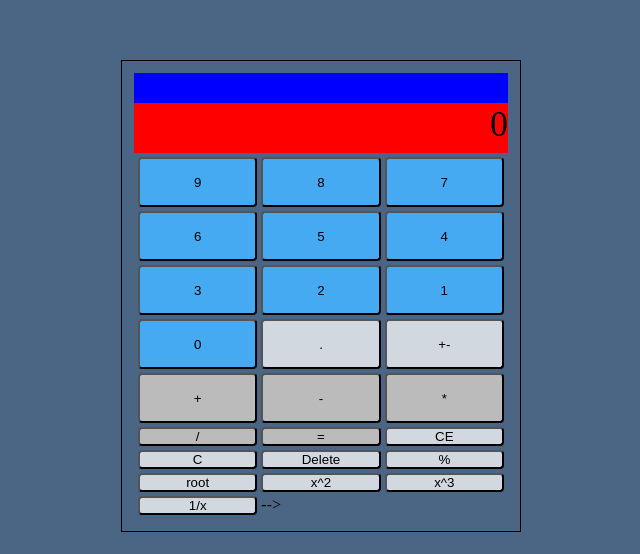
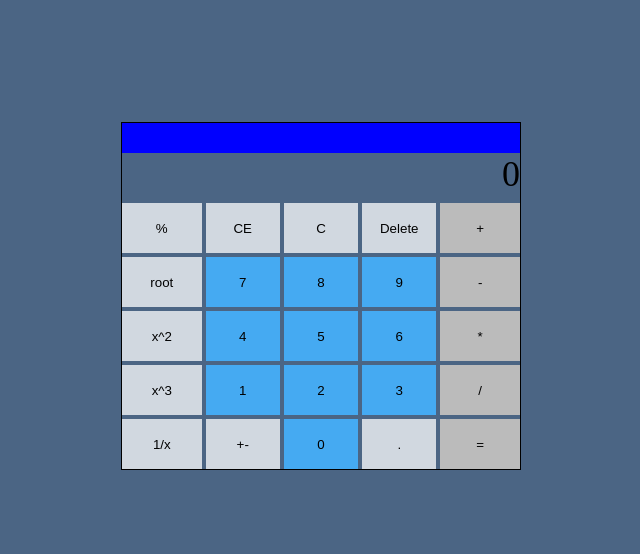
Before and after one commit to nenomancer/calculator-OP, a plain HTML site: page index.html in a window 1280 px wide. Shown: the part 104-658 px from the top of the page, without its empty margins (319-959 px from the left). Drawn offline with Linux system fonts and the light colour scheme.

Commit message:
Begin work on styling

```diff
--- a/index.html
+++ b/index.html
@@ -11,38 +11,50 @@
   <body>
     <div class="calculator">
       <div class="display">
-        <div>
-          <div class="previous" data-previous=""></div>
+        <div class="previous">
+          <div  data-previous=""></div>
           <div class="operation" data-operation=""></div>
         </div>
         <div class="current" data-current="">0</div>
       </div>
-    <div class="btns">
-      <button class="btn num" data-number id="nine" >9</button>
-      <button class="btn num" data-number id="eight">8</button>
-      <button class="btn num" data-number id="seven">7</button>
-      <button class="btn num" data-number id="six">6</button>
-      <button class="btn num" data-number id="five">5</button>
-      <button class="btn num" data-number id="four">4</button>
-      <button class="btn num" data-number id="three">3</button>
-      <button class="btn num" data-number id="two">2</button>
-      <button class="btn num" data-number id="one">1</button>
-      <button class="btn num" data-number id="zero">0</button>
-      <button class="btn " data-number id="point">.</button>
-      <button class="btn " data-number id="inv">+-</button>
-      <button class="btn operation" id="add" data-operation>+</button>
-      <button class="btn operation" id="sub" data-operation>-</button>
-      <button class="btn operation" id="mult" data-operation>*</button>
-      <button class="btn operation" id="div" data-operation>/</button>
-      <button class="btn operation" id="equals" data-equals>=</button>
-      <button class="btn clr" id="clear-entry" data-delete >CE</button>
-      <button class="btn clr" id="clear" data-delete >C</button>
-      <button class="btn clr" id="delete" data-delete >Delete</button>
-      <button class="btn func" id="percent" data-operation>%</button>
-      <button class="btn func" id="sqrt" data-operation>root</button>
-      <button class="btn func" id="squared" data-operation>x^2</button>
-      <button class="btn func" id="cubed" data-operation>x^3</button>
-      <button class="btn func" id="mult-inv" data-operation>1/x</button> -->
-    </div>
+      <div class="buttons">
+        <div class="functions">
+          <button class="btn func" data-operation> %</button>
+          <button class="btn func" data-operation> root</button>
+          <button class="btn func" data-operation> x^2</button>
+          <button class="btn func" data-operation> x^3</button>
+          <button class="btn func" data-operation> 1/x</button>
+        </div>
+        <div class="numbers">
+          <button class="btn clr" data-delete >CE</button>
+          <button class="btn clr" data-delete >C</button>
+          <button class="btn clr" data-delete >Delete</button>
+
+          <button class="btn num" data-number >7</button>
+          <button class="btn num" data-number >8</button>
+          <button class="btn num" data-number >9</button>
+
+          <button class="btn num" data-number >4</button>
+          <button class="btn num" data-number >5</button>
+          <button class="btn num" data-number >6</button>
+
+          <button class="btn num" data-number >1</button>
+          <button class="btn num" data-number >2</button>
+          <button class="btn num" data-number >3</button>
+
+          <button class="btn " data-number >+-</button>
+          <button class="btn num" data-number >0</button>
+          <button class="btn " data-number >.</button>
+        </div>
+        <div class="functions">
+          <button class="btn operation" data-operation >+</button>
+          <button class="btn operation" data-operation >-</button>
+          <button class="btn operation" data-operation >*</button>
+          <button class="btn operation" data-operation >/</button>
+          <button class="btn operation" data-equals>=</button>
+        </div>
+      </div>
+
+
   </body>
 </html>
--- a/style.css
+++ b/style.css
@@ -33,7 +33,6 @@ body {
   width: 400px;
   display: flex;
   flex-direction: column;
-  padding: calc(var(--gap) * 3);
 }
 
 .display {
@@ -46,7 +45,7 @@ body {
   grid-template-rows: 30px 50px;
 }
 
-.display > div:nth-of-type(1) {
+.previous {
   background-color: blue;
   display: flex;
   justify-content: flex-end;
@@ -54,15 +53,31 @@ body {
 }
 
 .current {
-  background-color: red;
 }
 
-.btns {
+button {
+  outline: none;
+  border: none;
+}
+
+.buttons {
+  display: grid;
+  grid-template-columns: 1fr 3fr 1fr;
+}
+
+.numbers {
   display: grid;
   grid-template-columns: repeat(3, 1fr);
   grid-template-rows: repeat(5, var(--size));
   gap: var(--gap);
-  padding: var(--gap);
+  margin: 0 var(--gap);
+}
+
+.functions {
+  /* display: flex;
+  flex-direction: column; */
+  gap: var(--gap);
+  display: grid;
 }
 
 .btn {
@@ -72,7 +87,6 @@ body {
   display: flex;
   justify-content: center;
   align-items: center;
-  border-radius: 0.25rem;
   cursor: pointer;
   transition: all 150ms linear;
 }
```
